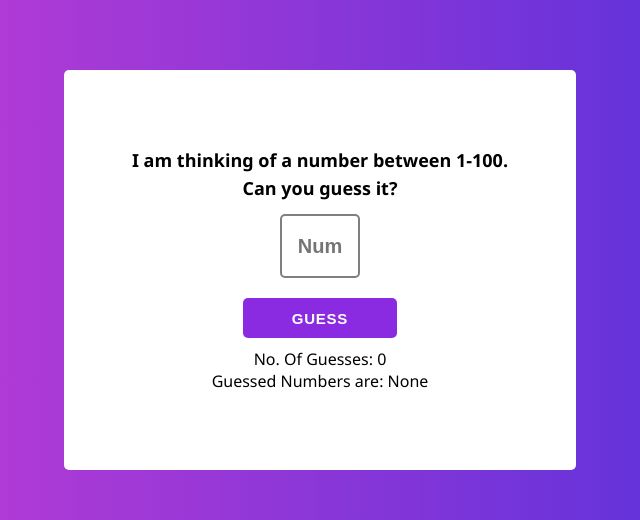
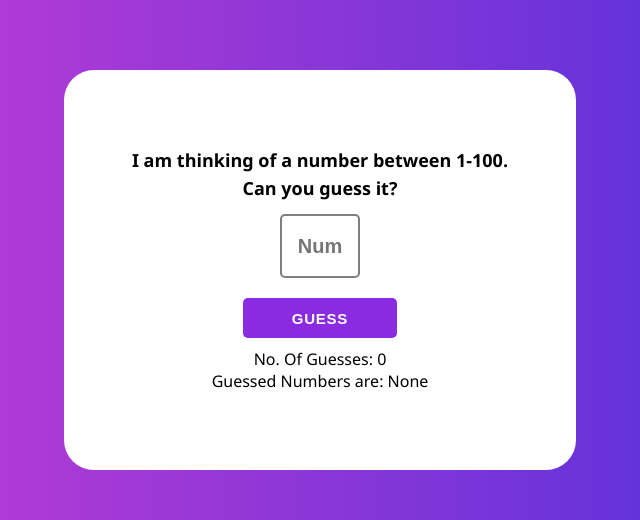
Before and after one commit to frkndrk/Number-Guessing-Game-Javascript, a plain HTML site: page index.html in a window 1280 px wide. Shown: the part 130-650 px from the top of the page, 320-960 px from the left. Drawn offline with Linux system fonts and the light colour scheme.

Commit message:
added style

```diff
--- a/styles.css
+++ b/styles.css
@@ -21,7 +21,7 @@ body {
     height: 50%;
     background-color: #ffffff;
     border:none;
-    border-radius: 5px;
+    border-radius: 30px;
 }
 
 p{
```
